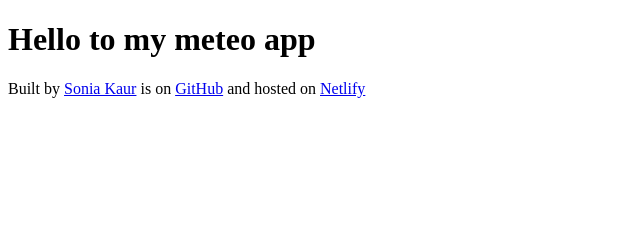
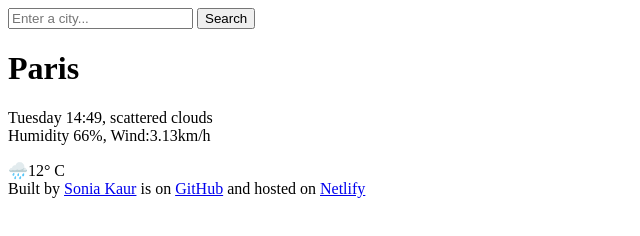
Before and after one commit to sonikaur21/Meteo, a plain HTML site: page index.html in a window 1280 px wide. Shown: the whole page, without its empty margins (0-640 px from the left). Drawn offline with Linux system fonts and the light colour scheme.

Commit message:
added a header, form and a main with h1 and p with div

```diff
--- a/index.html
+++ b/index.html
@@ -6,7 +6,24 @@
     <title>Meteo app</title>
   </head>
   <body>
-    <h1>Hello to my meteo app</h1>
+    <header>
+      <form>
+        <input type="text" placeholder="Enter a city..." required />
+        <input type="submit" value="Search" />
+      </form>
+    </header>
+    <main>
+      <div>
+        <h1>Paris</h1>
+
+        <p>
+          Tuesday 14:49, scattered clouds <br />
+          Humidity 66%, Wind:3.13km/h
+        </p>
+      </div>
+      <div>🌧️12° C</div>
+    </main>
+
     <footer>
       Built by
       <a href="https://github.com/sonikaur21" target="_blank">Sonia Kaur</a> is
```
